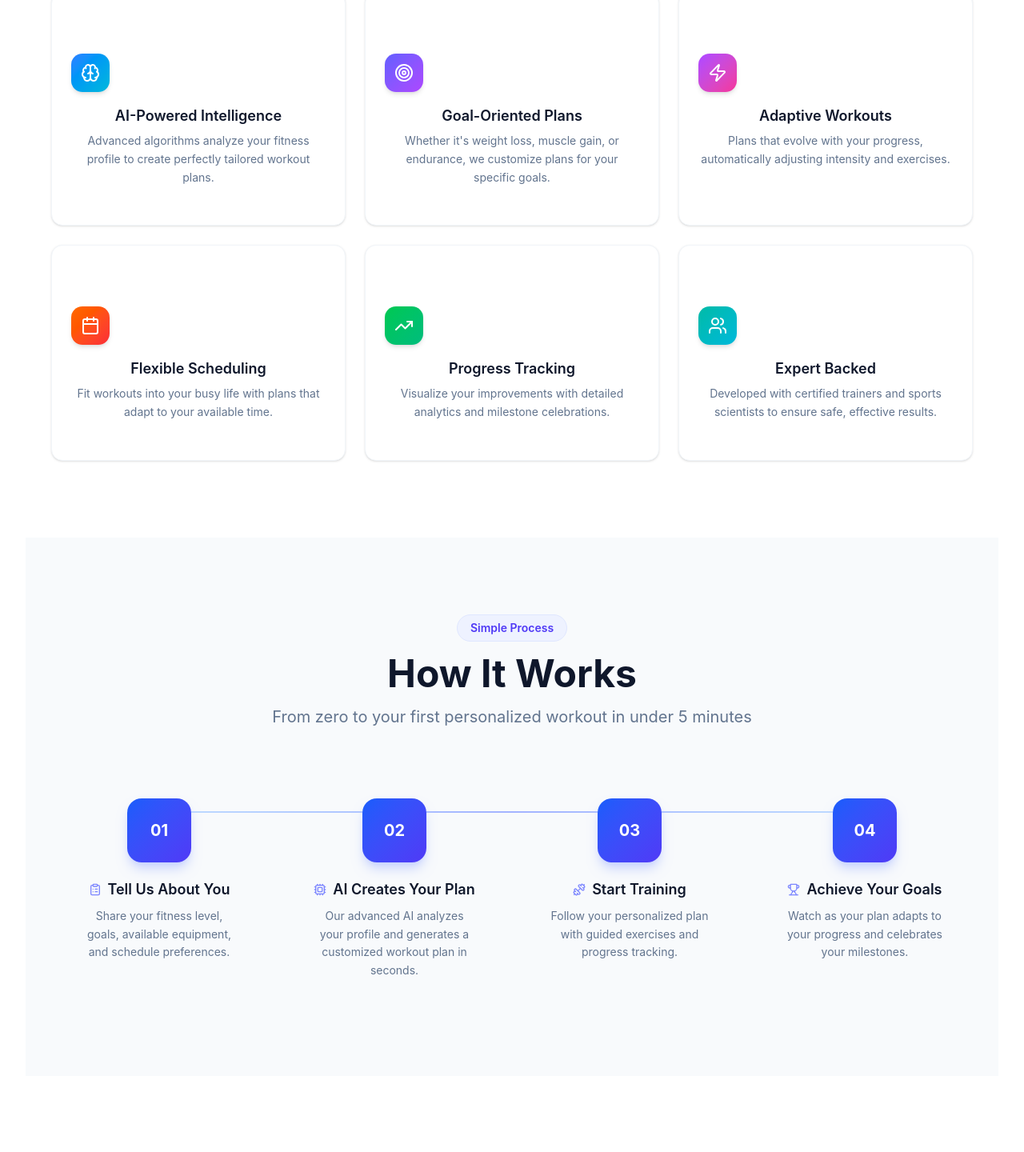
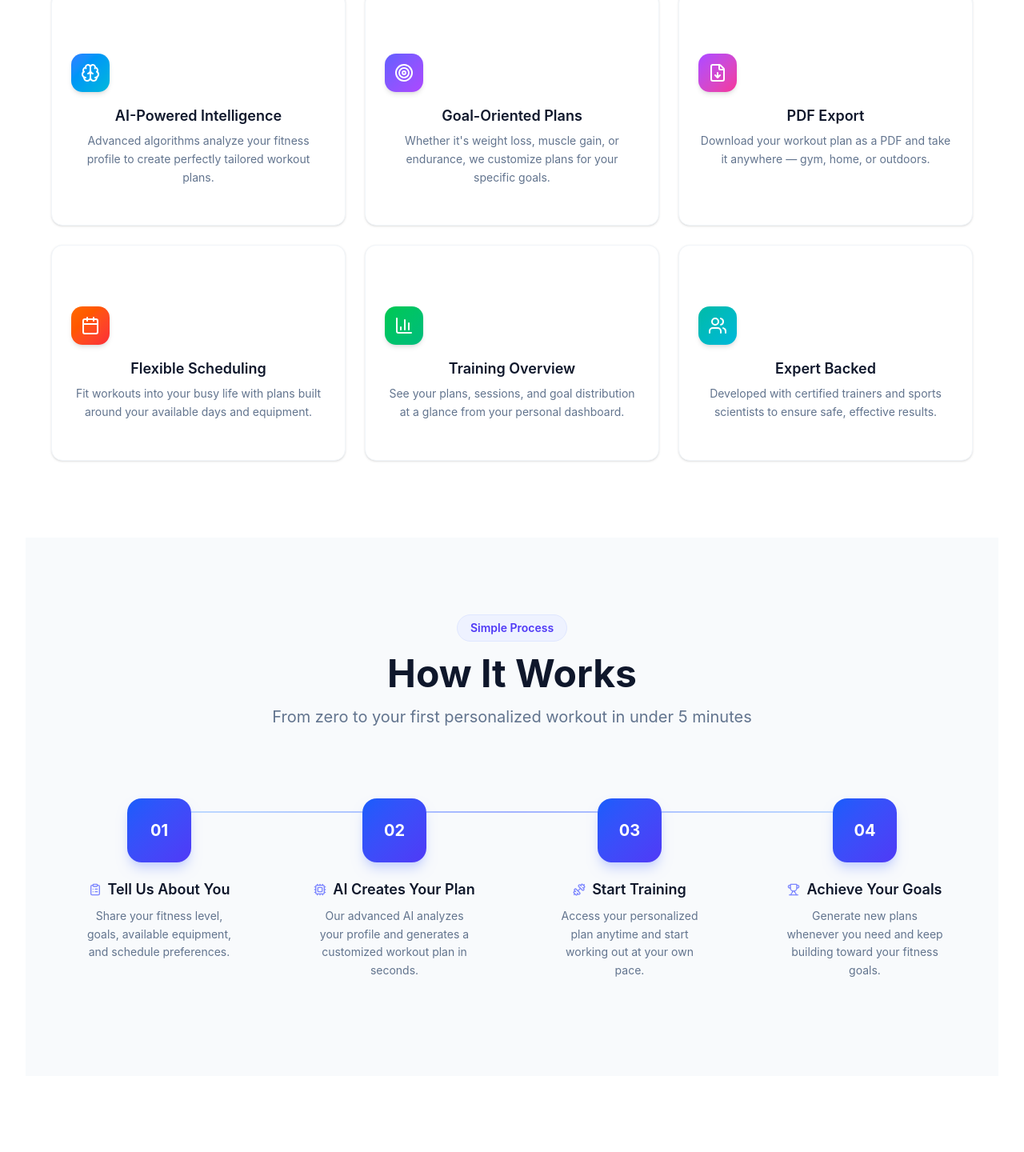
Before and after one commit to robe280804/smart-move-laravel-react, a React (Vite) app in the folder frontend/: page / in a window 1280 px wide. Shown: the part 1200-2640 px from the top of the page at 80% size. Built offline with nearby package versions, Linux system fonts and the light colour scheme; no server answers.

Commit message:
refactor: Welcome page

```diff
--- a/frontend/src/components/welcome/WelcomeHero.tsx
+++ b/frontend/src/components/welcome/WelcomeHero.tsx
@@ -74,7 +74,6 @@ export function WelcomeHero({ onGetStarted }: { onGetStarted: () => void }) {
                         <div className="relative group">
                             <ImageWithFallback
                                 src="/hero-fitness.jpg"
-                                fallbackSrc="https://images.unsplash.com/photo-1766287453739-c3ffc3f37d05?crop=entropy&cs=tinysrgb&fit=max&fm=jpg&ixid=M3w3Nzg4Nzd8MHwxfHNlYXJjaHwxfHxmaXRuZXNzJTIwdHJhaW5pbmclMjBneW0lMjB3b3Jrb3V0fGVufDF8fHx8MTc3MTk0MzM5MXww&ixlib=rb-4.1.0&q=80&w=1080&utm_source=figma&utm_medium=referral"
                                 alt="Fitness training"
                                 className="rounded-2xl shadow-2xl w-full h-[600px] object-cover group-hover:scale-[1.01] transition-transform duration-500"
                             />
--- a/frontend/src/constants/welcome.ts
+++ b/frontend/src/constants/welcome.ts
@@ -1,4 +1,4 @@
-import { Brain, Target, Zap, Calendar, TrendingUp, Users, ClipboardList, Cpu, Dumbbell, Trophy, Check, X } from "lucide-react";
+import { Brain, Target, FileDown, Calendar, BarChart3, Users, ClipboardList, Cpu, Dumbbell, Trophy, Check, X } from "lucide-react";
 import type { LucideIcon } from "lucide-react";
 
 // ── Hero ─────────────────────────────────────────────────────────────────────
@@ -32,21 +32,21 @@ export const FEATURES: Feature[] = [
         gradient: "from-indigo-500 to-purple-500",
     },
     {
-        icon: Zap,
-        title: "Adaptive Workouts",
-        description: "Plans that evolve with your progress, automatically adjusting intensity and exercises.",
+        icon: FileDown,
+        title: "PDF Export",
+        description: "Download your workout plan as a PDF and take it anywhere — gym, home, or outdoors.",
         gradient: "from-purple-500 to-pink-500",
     },
     {
         icon: Calendar,
         title: "Flexible Scheduling",
-        description: "Fit workouts into your busy life with plans that adapt to your available time.",
+        description: "Fit workouts into your busy life with plans built around your available days and equipment.",
         gradient: "from-orange-500 to-red-500",
     },
     {
-        icon: TrendingUp,
-        title: "Progress Tracking",
-        description: "Visualize your improvements with detailed analytics and milestone celebrations.",
+        icon: BarChart3,
+        title: "Training Overview",
+        description: "See your plans, sessions, and goal distribution at a glance from your personal dashboard.",
         gradient: "from-green-500 to-emerald-500",
     },
     {
@@ -83,13 +83,13 @@ export const STEPS: Step[] = [
         number: "03",
         icon: Dumbbell,
         title: "Start Training",
-        description: "Follow your personalized plan with guided exercises and progress tracking.",
+        description: "Access your personalized plan anytime and start working out at your own pace.",
     },
     {
         number: "04",
         icon: Trophy,
         title: "Achieve Your Goals",
-        description: "Watch as your plan adapts to your progress and celebrates your milestones.",
+        description: "Generate new plans whenever you need and keep building toward your fitness goals.",
     },
 ];
 
@@ -149,7 +149,7 @@ export const PRICING_TIERS: PricingTier[] = [
         cardStyle: "bg-gradient-to-b from-indigo-600 to-blue-700 border-0 text-white",
         ctaStyle: "bg-white text-indigo-600 hover:bg-indigo-50",
         features: [
-            { label: "Workout plan generations", included: true, highlight: "10 / month" },
+            { label: "Workout plan generations", included: true, highlight: "5 / month" },
             { label: "Saved plans", included: true, highlight: "10 max" },
             { label: "PDF export", included: true },
             { label: "Exercise editing", included: true },
@@ -168,7 +168,7 @@ export const PRICING_TIERS: PricingTier[] = [
         cardStyle: "bg-slate-900 border border-slate-700 text-white",
         ctaStyle: "bg-gradient-to-r from-blue-600 to-indigo-600 text-white hover:from-blue-700 hover:to-indigo-700",
         features: [
-            { label: "Workout plan generations", included: true, highlight: "20" },
+            { label: "Workout plan generations", included: true, highlight: "10 / month" },
             { label: "Saved plans", included: true, highlight: "Unlimited" },
             { label: "PDF export", included: true },
             { label: "Exercise editing", included: true },
@@ -185,10 +185,10 @@ export { Check, X };
 
 export const CTA_BENEFITS = [
     "Personalized AI-generated workout plans",
-    "Progress tracking and analytics",
-    "Exercise library with detailed guides",
-    "Adaptive difficulty adjustments",
-    "Nutritional recommendations",
+    "Dashboard with training stats and goal analytics",
+    "PDF export to take your plan anywhere",
+    "Equipment-aware and schedule-flexible plans",
+    "Plan history and workout management",
 ] as const;
 
 // ── Footer ────────────────────────────────────────────────────────────────────
--- a/frontend/src/pages/Welcome.tsx
+++ b/frontend/src/pages/Welcome.tsx
@@ -18,6 +18,17 @@ export function WelcomePage() {
     const [pendingNavigation, setPendingNavigation] = useState(false);
     const [pendingPlan, setPendingPlan] = useState<Exclude<PlanKey, "free"> | null>(null);
 
+    const startCheckout = async (planKey: Exclude<PlanKey, "free">) => {
+        try {
+            const result = await redirectToStripeCheckout(planKey);
+            if (result.swapped) {
+                navigate("/dashboard");
+            }
+        } catch (error) {
+            notify.error(error instanceof Error ? error.message : "Payment failed. Please try again.");
+        }
+    };
+
     // Resolve the navigation once the auth check completes
     useEffect(() => {
         if (pendingNavigation && !isLoading) {
@@ -36,17 +47,6 @@ export function WelcomePage() {
             setPendingPlan(null);
         }
     }, [isLoading, pendingPlan, isAuthenticated, navigate]);
-
-    const startCheckout = async (planKey: Exclude<PlanKey, "free">) => {
-        try {
-            const result = await redirectToStripeCheckout(planKey);
-            if (result.swapped) {
-                navigate("/dashboard");
-            }
-        } catch (error) {
-            notify.error(error instanceof Error ? error.message : "Payment failed. Please try again.");
-        }
-    };
 
     const handleGetStarted = () => {
         if (isLoading) {
```
Also changed, not shown: 1 other file (tests, documents, lock files or other folders).
